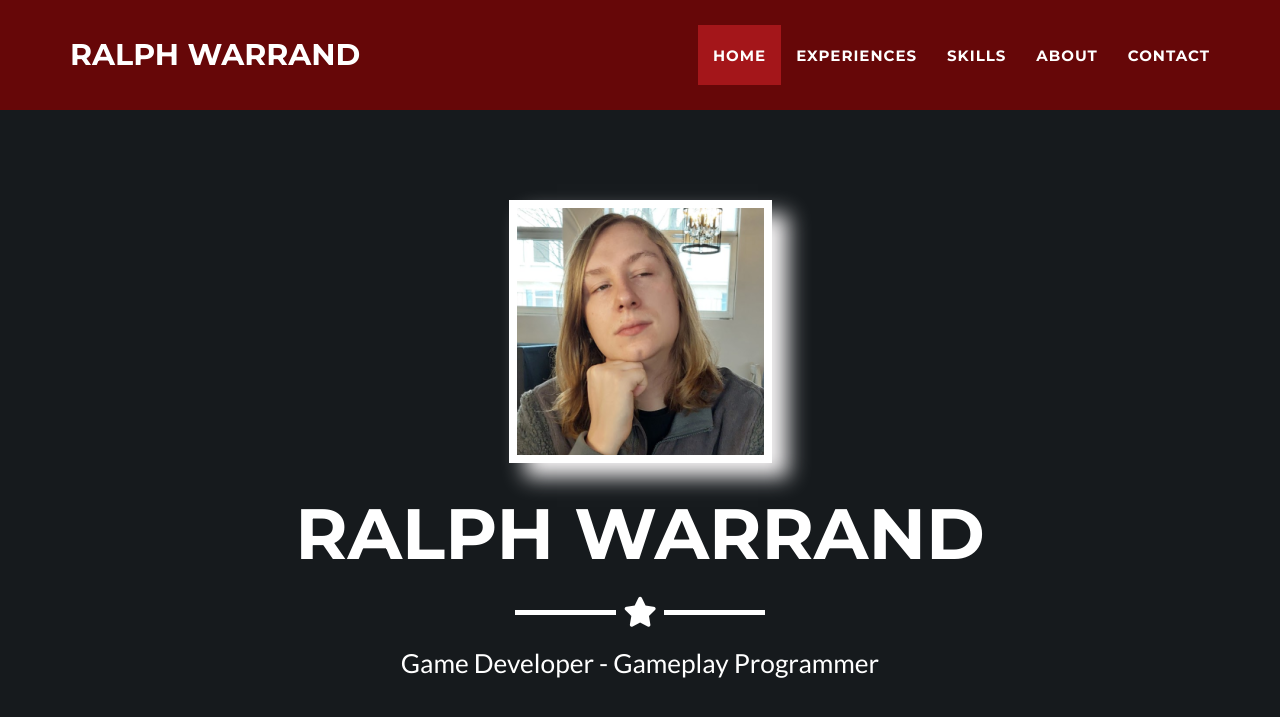
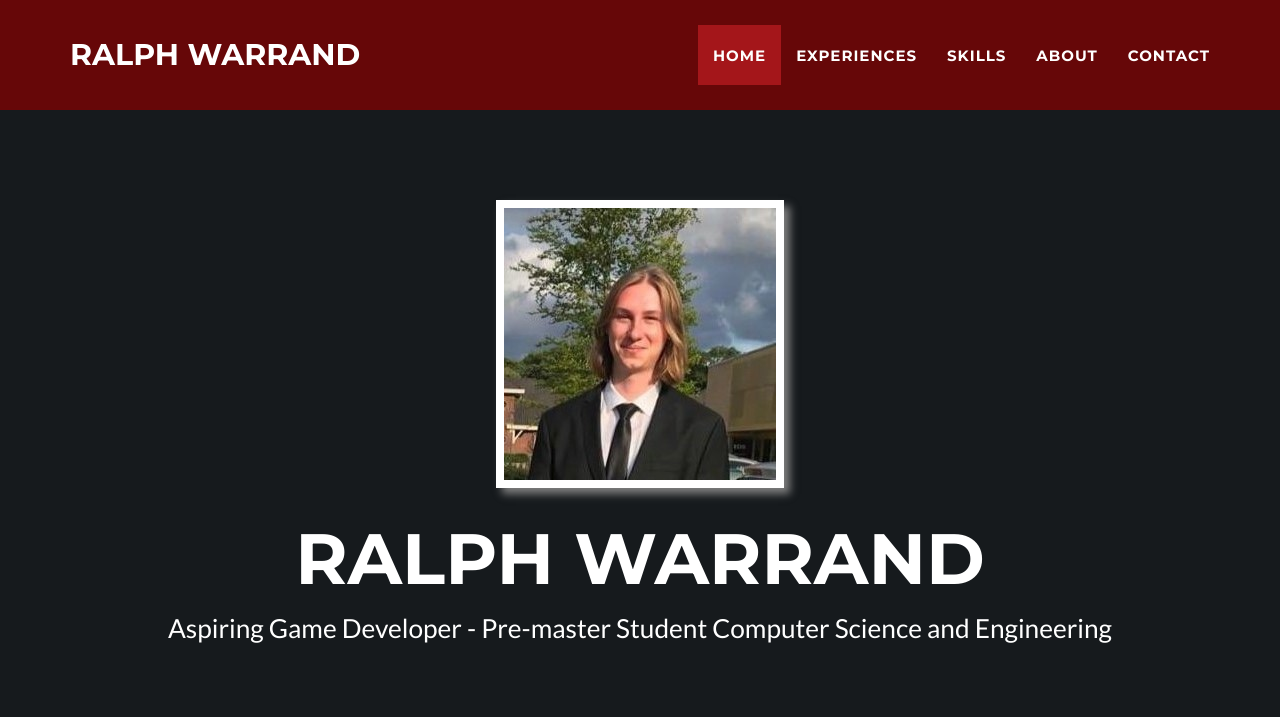
Before and after one commit to ralphwarrand/ralphwarrand.github.io, a Jekyll site: the page built from _posts/2022-07-11-Sub-Nivis.markdown, in a window 1280 px wide and 900 px high. Shown: the top 717 px of the window. Built offline with Jekyll 4.4.1, drawn with Linux system fonts in a browser that asks for light colours.

```diff
--- a/_config.yml
+++ b/_config.yml
@@ -8,7 +8,7 @@ baseurl: "/ralphwarrand.github.io/" # the subpath of your site, e.g. /blog
 url: "https://ralphwarrand.github.io" # the base hostname & protocol for your site, e.g. http://example.com
 domain: "www.ralphwarrand.com"
 keywords: "your keywords, separated by commas"
-skills: "Game Developer - Gameplay Programmer"
+skills: "Aspiring Game Developer - Pre-master Student Computer Science and Engineering"
 meta_author: Ralph Warrand
 
 # Google webmaster tools
--- a/_includes/header.html
+++ b/_includes/header.html
@@ -6,19 +6,9 @@
         <img class="img-profile" src="img/profile.png" alt="profile-pic" />
         <div class="intro-text">
           <span class="name">{{ site.title }}</span>
-          <hr class="star-light" />
           <span class="skills">{{ site.skills }}</span>
         </div>
       </div>
     </div>
-    <div class="box">
-      <div></div>
-      <div></div>
-      <div></div>
-      <div></div>
-      <div></div>
-      <div></div>
-      <div></div>
-    </div>
   </div>
 </header>
--- a/_includes/modals.html
+++ b/_includes/modals.html
@@ -1,6 +1,6 @@
 <!-- Portfolio Modals -->
 {% for post in site.posts %}
-<div class="portfolio-modal modal fade" id="portfolioModal-{{ post.modal-id }}" tabindex="-1" role="dialog"
+<div class="portfolio-modal modal fade" id="portfolioModal-{{ post.modal-id | default: forloop.index }}" tabindex="-1" role="dialog"
   aria-hidden="true">
   <div class="modal-content">
     <div class="close-modal" data-dismiss="modal">
@@ -52,6 +52,11 @@
                   <iframe src="{{ section.video | replace: 'watch?v=', 'embed/' }}" frameborder="0" allowfullscreen></iframe>
                 </div>
                 {% endif %}
+                {% if section.img %}
+                <div class="image-container">
+                  <img src="{{ section.img }}" style="display: block; margin: 0 auto;" alt="{{ section.header }}">
+                </div>
+                {% endif %}
                 {% if section.text %}
                 <p>{{ section.text }}</p>
                 {% endif %}
--- a/_posts/2022-01-26-Biome.markdown
+++ b/_posts/2022-01-26-Biome.markdown
@@ -1,6 +1,6 @@
 ---
 layout: default
-modal-id: 1
+modal-id: 0
 date: 2022-01-26
 img: biome.png
 alt: image-alt
--- a/_posts/2022-07-11-Sub-Nivis.markdown
+++ b/_posts/2022-07-11-Sub-Nivis.markdown
@@ -1,6 +1,6 @@
 ---
 layout: default
-modal-id: 2
+modal-id: 3
 date: 2022-07-11
 img: subnivis.png
 alt: image-alt
```
Also changed, not shown: _includes/css/main.css (+14 -2 lines), _posts/2020-10-22-Asteroids.markdown (added, +22 -0 lines), img/portfolio/asteroids-collision.gif (added), img/portfolio/asteroids-convex.gif (added), img/portfolio/asteroids-move-shoot.gif (added), img/portfolio/asteroids-start-original.png (added), img/portfolio/asteroids-start.png (added), img/profile.png.
